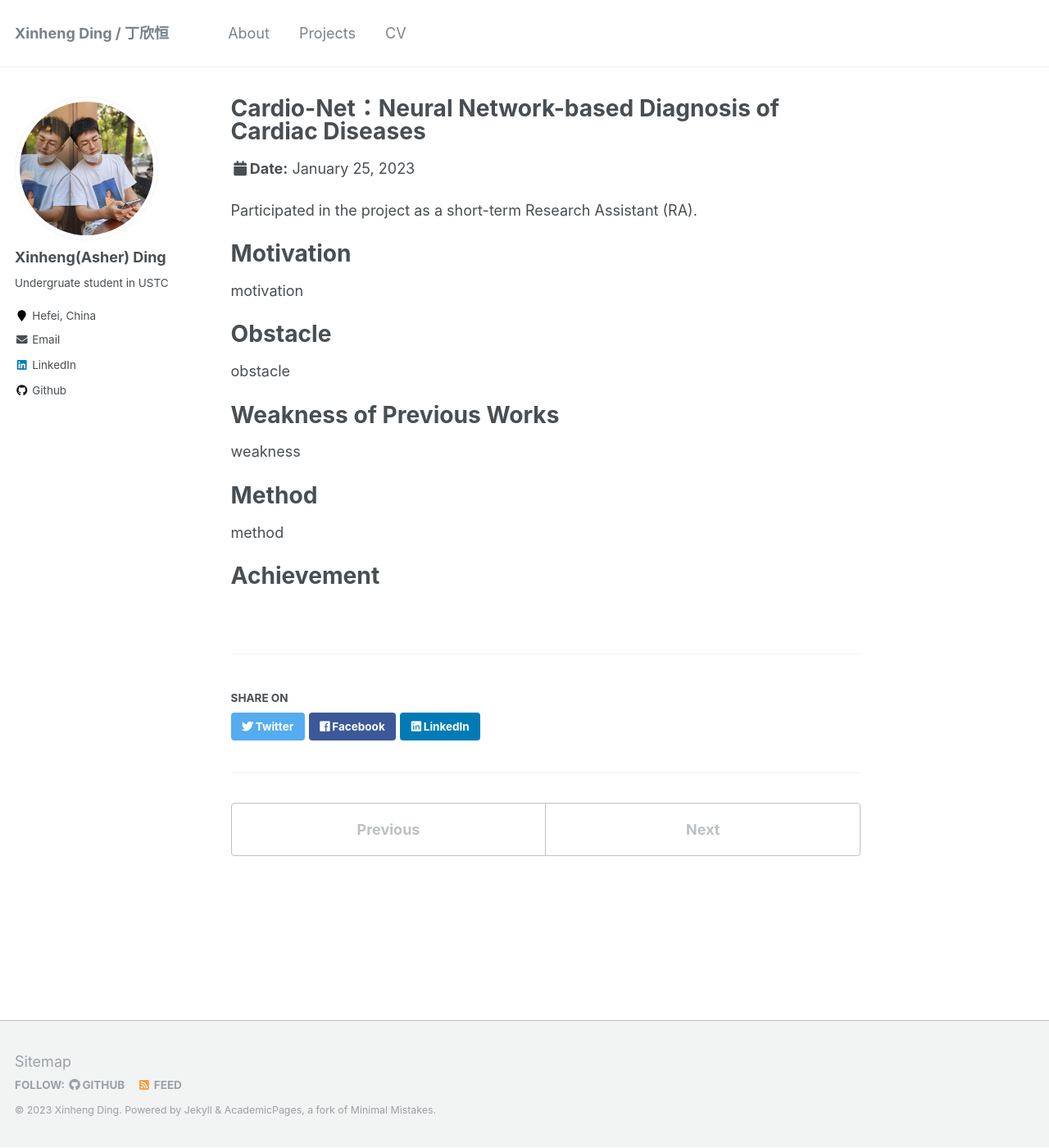
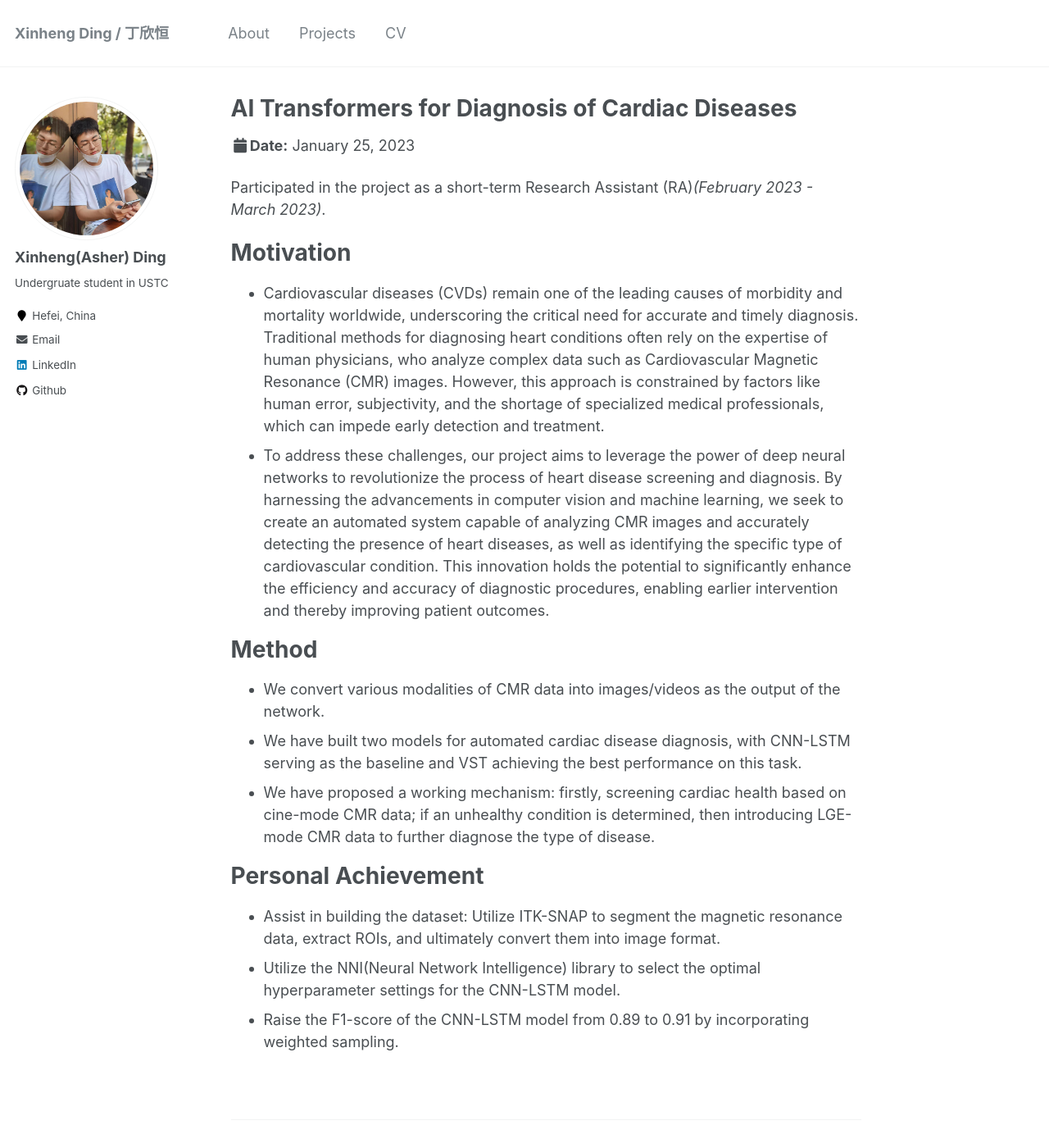
Before and after one commit to XinhengDing/XinhengDing.github.io, a Jekyll site: the page built from _talks/2023-01-25-CardioNet Neural Network-based Diagnosis of Cardiac Diseases.md, in a window 1280 px wide and 1400 px high. Shown: the whole window at 82% size. Built offline with Jekyll 4.4.1, drawn with Linux system fonts in a browser that asks for light colours.

Commit message:
Update 2023-01-25-CardioNet Neural Network-based Diagnosis of Cardiac Diseases.md

```diff
--- a/_talks/2023-01-25-CardioNet Neural Network-based Diagnosis of Cardiac Diseases.md
+++ b/_talks/2023-01-25-CardioNet Neural Network-based Diagnosis of Cardiac Diseases.md
@@ -1,5 +1,5 @@
 ---
-title: "Cardio-Net：Neural Network-based Diagnosis of Cardiac Diseases"
+title: "AI Transformers for Diagnosis of Cardiac Diseases"
 collection: projects
 type: "Medical Image Processing"
 permalink: /projects/Cardio-Net-Neural-Network-based-Diagnosis-of-Cardiac-Diseases
@@ -8,22 +8,20 @@ date: 2023-01-25
 location: "USTC Hefei, China"
 ---
 
-Participated in the project as a short-term Research Assistant (RA).
+Participated in the project as a short-term Research Assistant (RA)*(February 2023 - March 2023)*.
 
 # Motivation
 
-motivation
-
-# Obstacle
-
-obstacle
-
-# Weakness of Previous Works
-
-weakness
+* Cardiovascular diseases (CVDs) remain one of the leading causes of morbidity and mortality worldwide, underscoring the critical need for accurate and timely diagnosis. Traditional methods for diagnosing heart conditions often rely on the expertise of human physicians, who analyze complex data such as Cardiovascular Magnetic Resonance (CMR) images. However, this approach is constrained by factors like human error, subjectivity, and the shortage of specialized medical professionals, which can impede early detection and treatment.
+* To address these challenges, our project aims to leverage the power of deep neural networks to revolutionize the process of heart disease screening and diagnosis. By harnessing the advancements in computer vision and machine learning, we seek to create an automated system capable of analyzing CMR images and accurately detecting the presence of heart diseases, as well as identifying the specific type of cardiovascular condition. This innovation holds the potential to significantly enhance the efficiency and accuracy of diagnostic procedures, enabling earlier intervention and thereby improving patient outcomes.
 
 # Method
 
-method
+* We convert various modalities of CMR data into images/videos as the output of the network.
+* We have built two models for automated cardiac disease diagnosis, with CNN-LSTM serving as the baseline and VST achieving the best performance on this task.
+* We have proposed a working mechanism: firstly, screening cardiac health based on cine-mode CMR data; if an unhealthy condition is determined, then introducing LGE-mode CMR data to further diagnose the type of disease.
 
-# Achievement
+# Personal Achievement
+* Assist in building the dataset: Utilize ITK-SNAP to segment the magnetic resonance data, extract ROIs, and ultimately convert them into image format.
+* Utilize the NNI(Neural Network Intelligence) library to select the optimal hyperparameter settings for the CNN-LSTM model.
+* Raise the F1-score of the CNN-LSTM model from 0.89 to 0.91 by incorporating weighted sampling.
```
